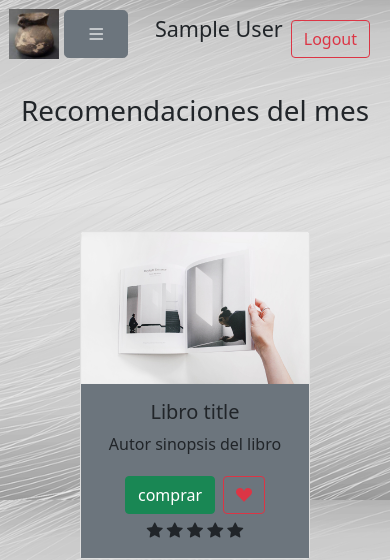
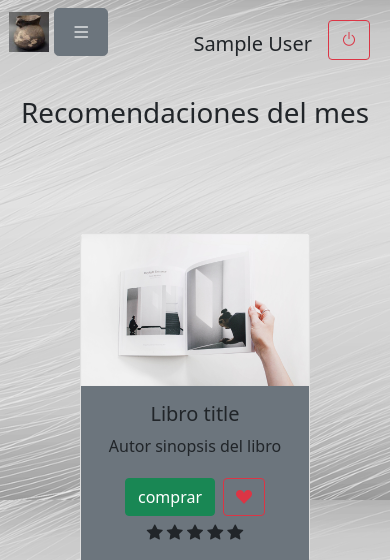
Before and after one commit to clariB17/EFI_Programacio_II, a Flask app: page / in a window 390 px wide. Shown: the top 560 px of the page. Run offline with Flask 2, Linux system fonts and the light colour scheme; the visitor is signed in with stand-in values (Sample User, id 1); data comes from the database, SQL or seed files in the repository; some libraries are stand-ins or nearby versions.

Commit message:
solucione error usuarios de admin en models.py, botones admin logout responsives, estilo del index admin

```diff
--- a/app/auth/models.py
+++ b/app/auth/models.py
@@ -41,3 +41,7 @@ class User(db.Model, UserMixin):
     # CAMBIAMOS get_user(username) POR EL METODO get_by_username(username) DE LA CLASE USER
     def get_by_username(username):
         return User.query.filter_by(username=username).first()
+
+    @staticmethod
+    def get_all():
+        return User.query.all()
--- a/app/public/templates/public/index.html
+++ b/app/public/templates/public/index.html
@@ -8,6 +8,7 @@
     <h1>
         Recomendaciones del mes
     </h1>
+
     <div class="row row-cols-1 row-cols-md-3 g-5 m-5 p-2">
         <div class="col">
           <div class="card">
--- a/app/static/css/base.css
+++ b/app/static/css/base.css
@@ -47,3 +47,13 @@
     color: #d8d842;
 
 }
+
+.adm {
+    text-emphasis-color: black;
+    text-decoration-color: black;
+
+}
+
+.adm:hover{
+    background-color: cadetblue;
+}
--- a/app/templates/main.html
+++ b/app/templates/main.html
@@ -14,14 +14,13 @@
     <title>{% block title %}Cántaro de piedra{% endblock %}</title>
 </head>
 <body class="fondo" style="background-image: url(static/img/grey-370125_960_720.png)">
-    <div class="">
-        <ul class="user-info d-flex bd-highlight mb-3 ">
+    <div class="user-info d-flex bd-highlight mb-3 ">
         <div class="me-auto p-2 bd-highlight">
             <button class="btn btn-lg p-0 m-0 usu" type="button">
-                    <a href="{{ url_for('public.index') }}"><img src="{{url_for('static', filename='img/books_icon.ico')}}" height="50" width="50"></a>
+                <a href="{{ url_for('public.index') }}"><img class="d-none d-sm-block" src="{{url_for('static', filename='img/books_icon.ico')}}" height="50" width="50"><img class="d-block d-sm-none" src="{{url_for('static', filename='img/books_icon.ico')}}" height="40" width="40"></a>
             </button>
             <button type="button" class="btn btn-lg btn-secondary" data-bs-toggle="dropdown" aria-expanded="false">
-                  <h6 class="d-none d-sm-block" >Cantaro de piedra<i class="bi bi-list p-1 m-1"></h6></i><span class="d-block d-sm-none navbar-toggler-icon"><i class="bi bi-list"></i></span>
+                <h6 class="d-none d-md-block" >Cantaro de piedra<i class="bi bi-list p-1 m-1"></h6></i><i class="bi bi-list d-block d-md-none p-0 m-0"></i>
             </button>
             <ul class="dropdown-menu dropdown-menu-dark row">
                 <div class="col-12 m-1">
@@ -29,7 +28,6 @@
                     <li><a class="dropdown-item" href="#">Contactos</a></li>
                     <li><a class="dropdown-item" href="#">Acerca de nosotros</a></li>
                 </div>
-
             </ul>
         </div>
 
@@ -38,14 +36,13 @@
             <a a type="button" class="btn btn-outline-success m-1" href="{{ url_for('auth.login') }}">Login</a>
             <a type="button" class="btn btn-outline-primary m-1" href="{{ url_for('auth.show_signup_form') }}">Registrar</a>
         {% else %}
-                <h4>{{ current_user.name }}</h4>
+            <h5 class="mt-3 m-2">{{ current_user.name}}</h5>
             {% if current_user.is_admin %}
-                    <a type="button" class="btn btn-outline-primary m-1" href="{{ url_for('admin.index') }}">Admin</a>
+                <a type="button" class="btn btn-outline-primary m-1" href="{{ url_for('admin.index') }}"><h6 class="d-none d-sm-block">Admin</h6><i class="d-block d-sm-none bi bi-person-lines-fill"></i></a>
             {% endif %}
-                <a type="button" class="btn btn-outline-danger ms-2 m-1" href="{{ url_for('auth.logout') }}">Logout</a>
+            <a type="button" class="btn btn-outline-danger ms-2 m-1" href="{{ url_for('auth.logout') }}"><h6 class="d-none d-sm-block">Logout</h6><i class="d-block d-sm-none bi bi bi-power"></i></a>
         {% endif %}
         </div>
-        </ul>
     </div>
 <!-- BLOQUE DE CONTENIDO -->
     {% block content %}{% endblock %}
```
Also changed, not shown: app/admin/forms.py (+13 -0 lines), app/admin/templates/admin/index.html (+9 -3 lines), ReadMe.txt. Lines whose indentation alone changed are shown as unchanged.
